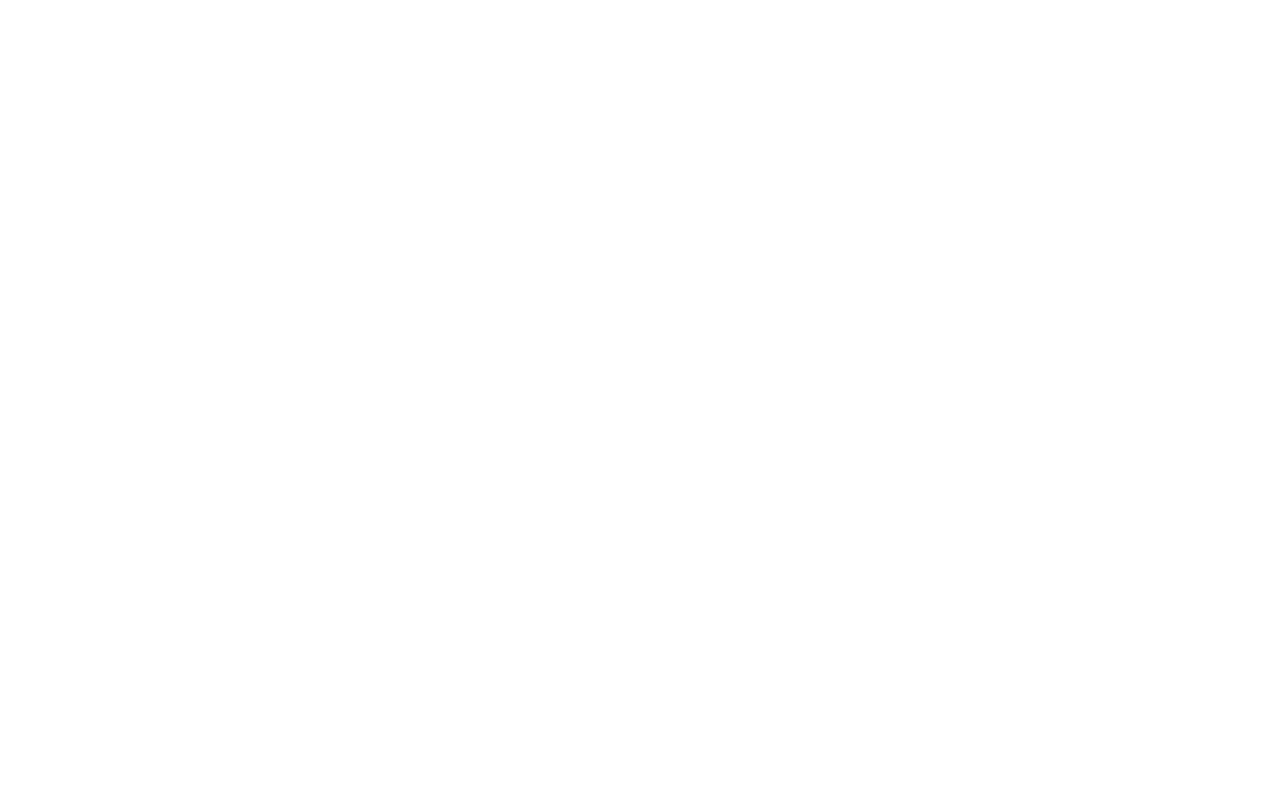
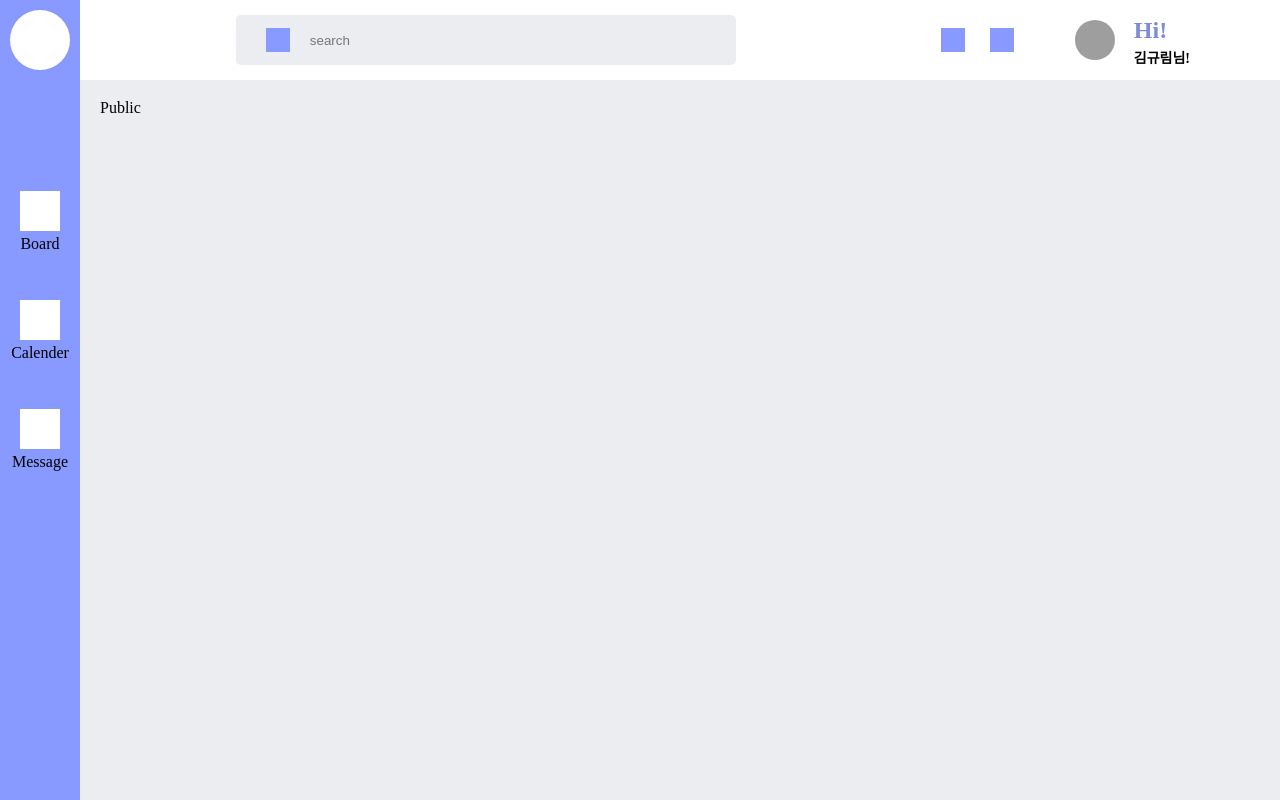
Before and after one commit to The-HangHae99-final/the-Final-FrontEnd, a React (Create React App) app: page /public in a window 1280 px wide. Before the commit this address had no page. Built offline with nearby package versions, Linux system fonts and the light colour scheme; grey boxes are pictures that could not be loaded.

Commit message:
feat: 페이지 별 라우팅 생성

```diff
--- a/src/App.js
+++ b/src/App.js
@@ -1,26 +1,58 @@
-import React, { useState } from "react";
-import Login from "./components/Login";
+import React, { useEffect, useState } from "react";
 import GlobalStyle from "./styles/GlobalStyle";
 import { Routes, Route } from "react-router-dom";
-import Main from "./pages/Main/Main";
 import NaverLoginCallBack from "./elements/introMain/NaverLoginCallBack";
 import KakaoLoginCallback from "./elements/introMain/KakaoLoginCallBack";
+import { getCookie } from "./shared/cookie";
+import Login from "./components/Login";
+
+// pages
+import Main from "./pages/Main/Main";
+import Board from "./pages/Board";
+import Mypage from "./pages/Mypage";
+import Message from "./pages/Message";
+import Calender from "./pages/Calender";
+import Storage from "./pages/Storage";
+import Public from "./pages/Public";
 
 const App = () => {
   const [isLogin, setIsLogin] = useState(false);
 
+  // useEffect(() => {
+  //   if (getCookie("myToken") === null) {
+  //     console.log(`isLogin : ${isLogin}`);
+  //   } else {
+  //     setIsLogin(true);
+  //   }
+  // }, []);
+
   return (
     <div>
       <GlobalStyle />
-      {/* <Login /> */}
       <Routes>
-        <Route path="/" element={<div>홈 화면입니다</div>} />
-        <Route path="/main" element={<Main />} />
-        <Route path="/auth/login/callback" element={<NaverLoginCallBack />} />
-        <Route
-          path="/auth/login/kakao/callback"
-          element={<KakaoLoginCallback />}
-        />
+        {isLogin ? (
+          <>
+            <Route path="/" element={<Main />}>
+              <Route path="board" element={<Board />} />
+              <Route path="calender" element={<Calender />} />
+              <Route path="message" element={<Message />} />
+              <Route path="mypage" element={<Mypage />} />
+              <Route path="storage" element={<Storage />} />
+              <Route
+                path="auth/login/callback"
+                element={<NaverLoginCallBack />}
+              />
+              <Route
+                path="auth/login/kakao/callback"
+                element={<KakaoLoginCallback />}
+              />
+            </Route>
+          </>
+        ) : (
+          <Route path="/" element={<Main />}>
+            <Route path="public" element={<Public />} />
+          </Route>
+        )}
       </Routes>
     </div>
   );
--- /dev/null
+++ b/src/components/Header/Header.js
@@ -0,0 +1,39 @@
+import React, { useState } from "react";
+import UserAvatar from "../../elements/UserAvatar";
+import styles from "../../pages/Main/Main.module.css";
+
+const Header = () => {
+  return (
+    <>
+      <header className={styles.header}>
+        <form className={styles.inputWrap}>
+          <input
+            type="text"
+            placeholder="search"
+            className={styles.searchInput}
+          />
+          <div className={styles.searchIcon}></div>
+        </form>
+        <div className={styles.menuItems}>
+          <div className={styles.menuBtns}>
+            <button className={styles.menuBtn}></button>
+            <button className={styles.menuBtn}></button>
+            {/* <button onClick={handleLogin}>로그인</button>
+            <button onClick={handleSignup}>회원가입</button> */}
+          </div>
+          <div className={styles.aboutUser}>
+            <div className={styles.userAvatar}>
+              <UserAvatar size="big" />
+            </div>
+            <div className={styles.userMetaInfo}>
+              <span className={styles.greeting}>Hi!</span>
+              <div className={styles.userName}>김규림님!</div>
+            </div>
+          </div>
+        </div>
+      </header>
+    </>
+  );
+};
+
+export default Header;
--- a/src/pages/Main/Main.js
+++ b/src/pages/Main/Main.js
@@ -1,9 +1,20 @@
-import React from "react";
-import { InputUnstyled } from "@mui/base";
-import UserAvatar from "../../elements/UserAvatar";
+import React, { useState } from "react";
 import styles from "./Main.module.css";
+import Header from "../../components/Header/Header";
+import { Outlet } from "react-router-dom";
 
 const Main = () => {
+  const [isLoginModalOpen, setIsLoginModalOpen] = useState(false);
+  const [isSignupModalOpen, setIsSignupModalOpen] = useState(false);
+
+  const handleLogin = () => {
+    setIsLoginModalOpen(!isLoginModalOpen);
+  };
+
+  const handleSignup = () => {
+    setIsSignupModalOpen(!isSignupModalOpen);
+  };
+
   return (
     <div className={styles.main}>
       <div className={styles.leftSide}>
@@ -25,7 +36,8 @@
       </div>
 
       <div className={styles.rightSide}>
-        <header className={styles.header}>
+        <Header />
+        {/* <header className={styles.header}>
           <form className={styles.inputWrap}>
             <input
               type="text"
@@ -38,6 +50,8 @@
             <div className={styles.menuBtns}>
               <button className={styles.menuBtn}></button>
               <button className={styles.menuBtn}></button>
+              <button onClick={handleLogin}>로그인</button>
+              <button onClick={handleSignup}>회원가입</button>
             </div>
             <div className={styles.aboutUser}>
               <div className={styles.userAvatar}>
@@ -49,11 +63,10 @@
               </div>
             </div>
           </div>
-        </header>
+        </header> */}
 
         <main className={styles.mainStyle}>
-          <div className={styles.sideCalender}>사이드달력</div>
-          <div className={styles.mainCalender}>메인달력</div>
+          <Outlet />
         </main>
       </div>
     </div>
--- a/src/pages/Main/Main.module.css
+++ b/src/pages/Main/Main.module.css
@@ -108,12 +108,10 @@
 .aboutUser {
   margin-left: 42px;
   display: flex;
-  background-color: aquamarine;
 }
 
 .userAvatar {
   width: 78px;
-  background-color: red;
   height: 62px;
   display: flex;
   align-items: center;
--- /dev/null
+++ b/src/pages/Public.js
@@ -0,0 +1,7 @@
+import React from "react";
+
+const Public = () => {
+  return <div>Public</div>;
+};
+
+export default Public;
```
Also changed, not shown: src/elements/Modal.js (added, +35 -0 lines), src/pages/Start.js (deleted, +0 -7 lines), src/components/Header/header.module.css (added), src/pages/Message.js (renamed from src/pages/Chat.js).
